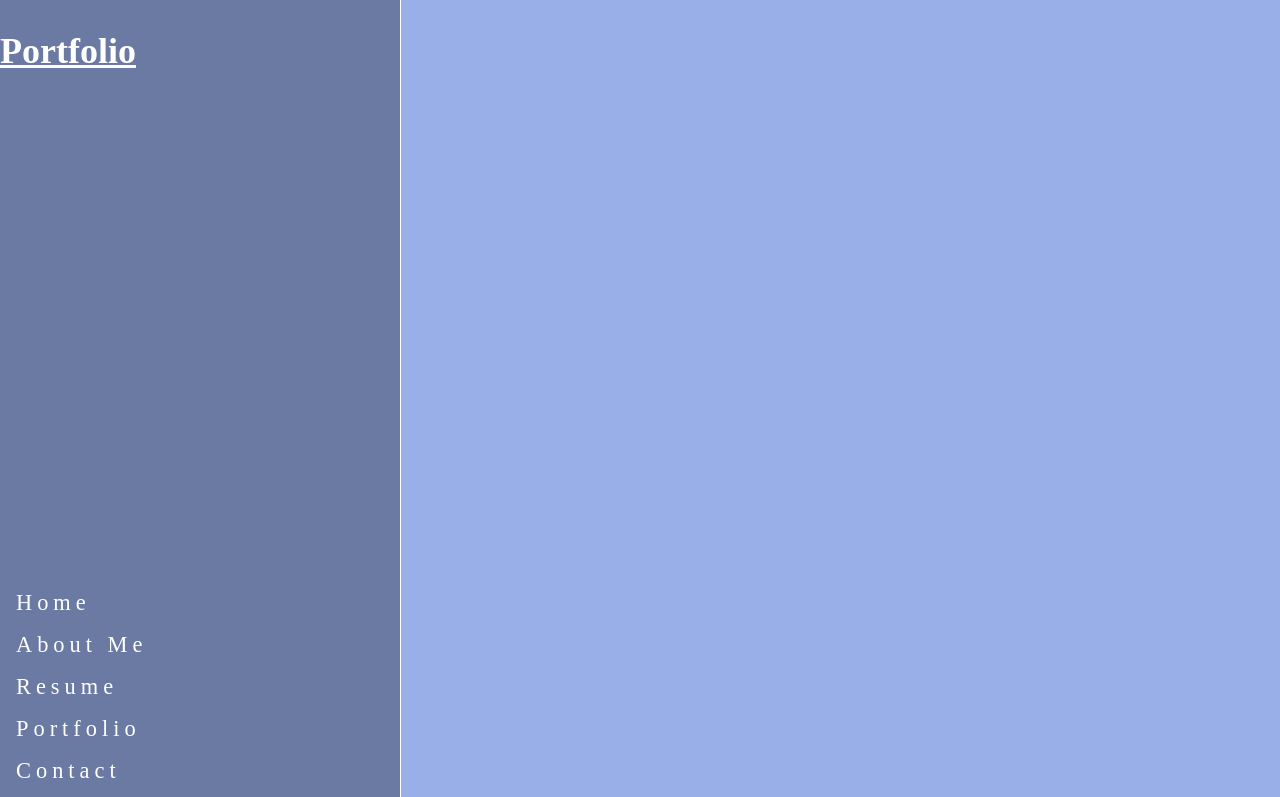
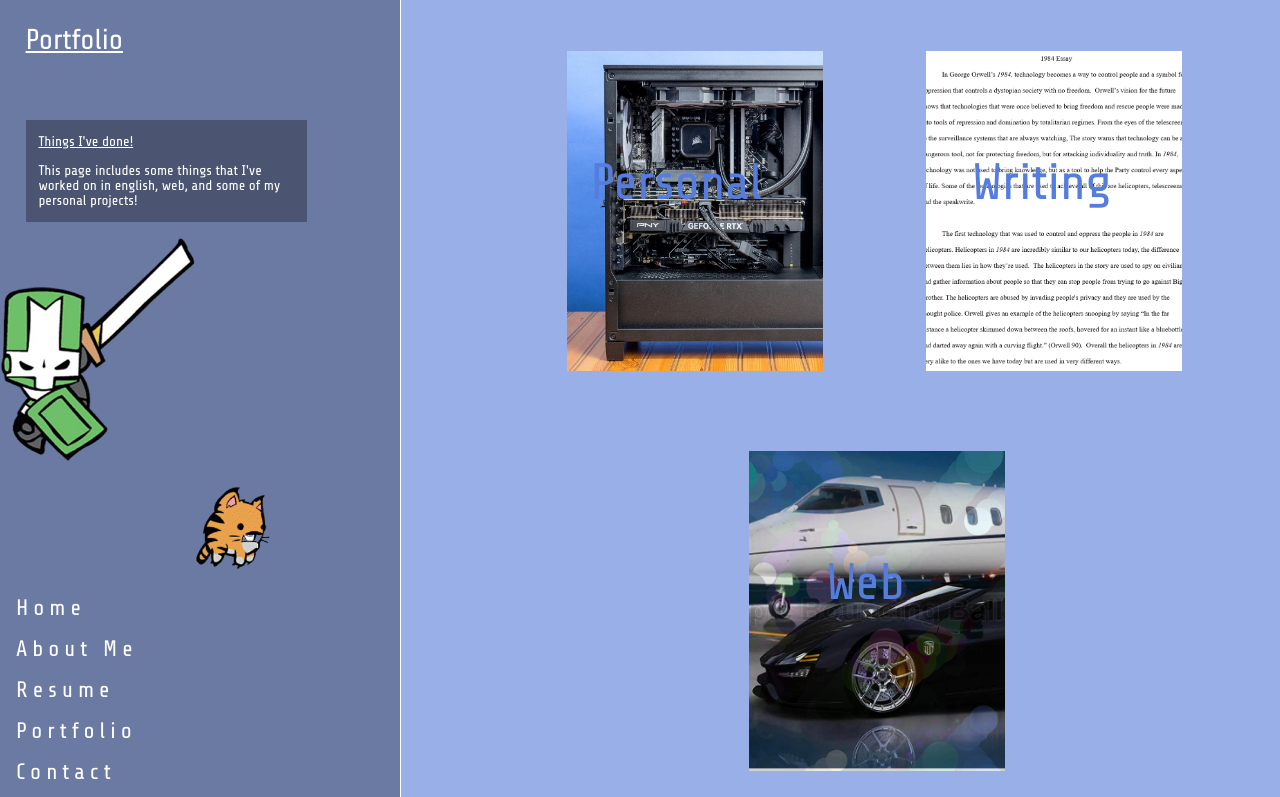
Before and after one commit to Eli-H20/portfolio-website-Eli-H20, a plain HTML site: page portfolio.html in a window 1280 px wide. Shown: the top 797 px of the page. Drawn offline with Linux system fonts and the light colour scheme.

Commit message:
Completed some pages, made images, almost done

```diff
--- a/portfolio.html
+++ b/portfolio.html
@@ -9,14 +9,17 @@
 </head>
 
 <body>
-    <section class="sidebar">
+    <div class="flexpapa">
+    <section class="sidebarp">
             <div class="topbar">
-                <h1>Portfolio</h1>
+                <h1 class="big">Portfolio</h1>
             </div>
             <div class="bunda">
-                <h2> </h2>
-                <p></p>
+                <p class="uunda">Things I've done!</p>
+                <p>This page includes some things that I've worked on in english, web, and some of my personal projects!</p>
             </div>
+            <img class="petsmol" src="img/greenknight.png" alt="the green knight from castle crashers">
+            <img id="muv2" class="petsmol2" src="img/tiga.png" alt="a tiger pet from castle crashers">
         <div class="navigation">
             <a href="index.html">Home</a>
             <a href="about.html">About Me</a>
@@ -26,25 +29,29 @@
         </div>
     </section>
     <section class="options">
-        <a href="webd.html">
-            <div class="abtme">
-                <p class="abs">Web Designs</p>
-                <img src="img/ .jpg" alt="A picture of me">
+        <div class="ovaa">
+            <a href="personal.html">
+            <div class="perc">
+                    <p class="absa">Personal</p>
+                </div>
+            </a>
             </div>
-        </a>
-        <a href="write.html">
-            <div class="resume">
-                <p class="abs">Writing</p>
-                <img src="img/ .jpg" alt="A picture of my resume">
+            <div class="ovar">
+                <a href="writing.html">
+                <div class="writing">
+                    <p class="absr">Writing</p>
+                </div>
+            </a>
             </div>
-        </a>
-        <a href="personal.html">
-            <div class="port">
-                <p class="abs">Personal</p>
-                <img src="img/ .jpg" alt="A picture of my portfolio">
+            <div class="ovaw">
+            <a href="webd.html">
+                <div class="port">
+                    <p class="absw">Web</p>
+                </div>
+            </a>
             </div>
-        </a>
     </section>
+</div>
 
 
 
--- a/style.css
+++ b/style.css
@@ -1,11 +1,27 @@
+@import url('https://fonts.googleapis.com/css2?family=Share+Tech&display=swap');
+
+* {
+    font-family: "Share Tech", sans-serif;
+    font-weight: 400;
+    font-style: normal;
+}
+
 body {
     background-color: rgb(153, 175, 232);
     color: white;
     margin: 0;
 }
 
+h1 {
+    font-size: 2vw;
+}
+
 .petsmol {
     width: 50%;
+}
+
+.petsmol2 {
+    width: 20%;
 }
 
 #muv {
@@ -13,8 +29,13 @@ body {
     margin-left: 10vw;
 }
 
+#muv2 {
+    margin-left: 15vw;
+}
+
 .big {
     margin-left: 2vw;
+    font-size: 2vw;
 }
 
 .sidebar {
@@ -26,7 +47,25 @@ body {
     background-color: rgb(0, 0, 0, 30%);
 }
 
+.sidebarp {
+    display: flex;
+    flex-direction: column;
+    border-right: rgb(255, 255, 255) 1px solid;
+    min-width: 50vh;
+    height: 100vh;
+    background-color: rgb(0, 0, 0, 30%);
+}
+
 .sidebara {
+    display: flex;
+    flex-direction: column;
+    border-right: rgb(255, 255, 255) 1px solid;
+    min-width: 50vh;
+    height: 100vh;
+    background-color: rgb(0, 0, 0, 30%);
+}
+
+.sidebarr {
     display: flex;
     flex-direction: column;
     border-right: rgb(255, 255, 255) 1px solid;
@@ -148,6 +187,21 @@ a:hover {
     margin-top: 1vh;
 }
 
+.bunda {
+    margin-top: 5vh;
+    font-size: 1.1vw;
+    margin-left: 2vw;
+    margin-right: 2vw;
+    margin-bottom: 2vh;
+    max-width: 20vw;
+    background-color: rgb(0, 0, 0, 30%);
+    padding: 0vh 1vw;
+}
+
+.uunda {
+    text-decoration: underline;
+}
+
 .content button {
     margin-left: 2vh;
     background-color: rgb(0, 0, 0, 30%);
@@ -189,6 +243,24 @@ a:hover {
     font-size: 4vw;
 }
 
+.personal {
+    width: 20vw;
+    height: 40vh;
+    background-image: url("img/contat.jpg");
+    background-size: cover;
+    background-repeat: no-repeat;
+    background-position: center;
+}
+
+.writing {
+    width: 20vw;
+    height: 40vh;
+    background-image: url("img/write.png");
+    background-size: cover;
+    background-repeat: no-repeat;
+    background-position: center;
+}
+
 .contat {
     width: 20vw;
     height: 40vh;
@@ -216,6 +288,15 @@ a:hover {
     position: relative;
 }
 
+.perc {
+    width: 20vw;
+    height: 40vh;
+    background-image: url("img/pc.jpg");
+    background-size: cover;
+    background-repeat: no-repeat;
+    position: relative;
+}
+
 .ovaa {
     position: relative;
     width: 20vw; /* Matches the size of .port */
@@ -235,6 +316,13 @@ a:hover {
     width: 20vw; /* Matches the size of .port */
     height: 40vh; /* Matches the size of .port */
     margin-left: 8vw;
+}
+
+.ovaw {
+    position: relative;
+    width: 20vw; /* Matches the size of .port */
+    height: 40vh; /* Matches the size of .port */
+    margin-left: 22.2vw;
 }
 
 .ovac {
@@ -274,6 +362,13 @@ a:hover {
     padding: 40% 0 0 18%;
     font-size: 4vw;
 }
+
+.absw {
+    color: black;
+    padding: 40% 0 0 30%;
+    font-size: 4vw;
+}
+
 .port p {
     color: rgb(86, 125, 221);
 }
@@ -282,10 +377,26 @@ a:hover {
     color: rgb(86, 125, 221);
 }
 
+.perc p {
+    color: rgb(86, 125, 221);
+}
+
 .resume p {
+    color: rgb(86, 125, 221);
+}
+
+.writing p {
     color: rgb(86, 125, 221);
 }
 
 .contat p {
     color: rgb(86, 125, 221);
 }
+
+.abtme, .writing, .port, .contat, .resume, .perc {
+    margin-left: 5vw;
+}
+
+.resumeimg {
+    margin-left: 20vw;
+}
```
Also changed, not shown: contact.html (+2 -2 lines), resume.html (+5 -3 lines), img/greenknight.png (added), img/moke.png (added), img/orangeknight.png (added), img/pc.jpg (added), img/redknight.png (added), img/res.png (added), img/tiga.png (added), img/write.png (added), writing.html (added).
